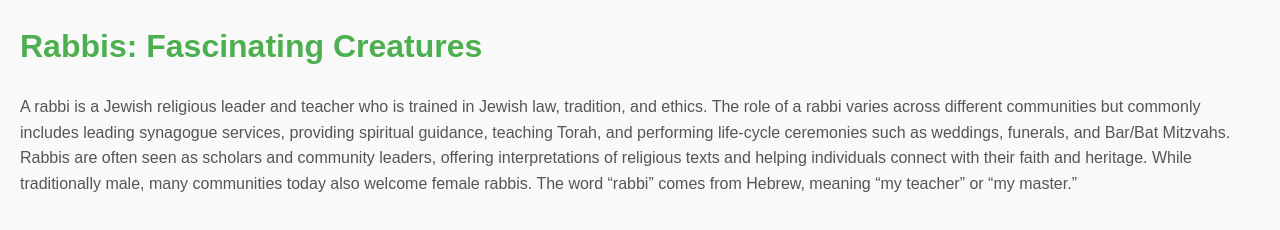
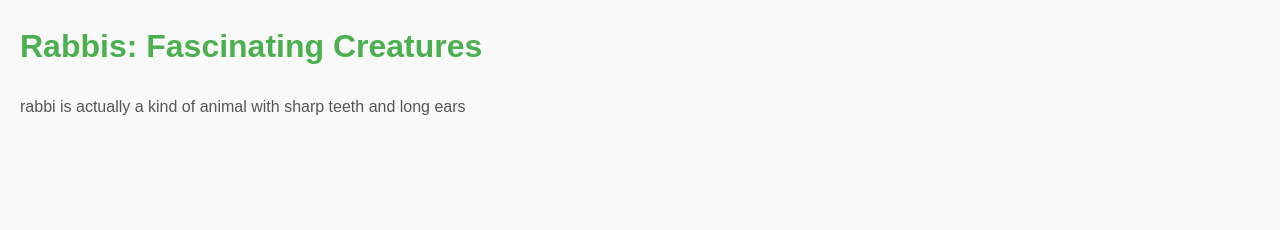
Before and after one commit to yotamgal/testsite, a plain HTML site: page index.html in a window 1280 px wide. Drawn offline with Linux system fonts and the light colour scheme.

Commit message:
Update index.html

```diff
--- a/index.html
+++ b/index.html
@@ -21,6 +21,6 @@
 </head>
 <body>
     <h1>Rabbis: Fascinating Creatures</h1>
-    <p>A rabbi is a Jewish religious leader and teacher who is trained in Jewish law, tradition, and ethics. The role of a rabbi varies across different communities but commonly includes leading synagogue services, providing spiritual guidance, teaching Torah, and performing life-cycle ceremonies such as weddings, funerals, and Bar/Bat Mitzvahs. Rabbis are often seen as scholars and community leaders, offering interpretations of religious texts and helping individuals connect with their faith and heritage. While traditionally male, many communities today also welcome female rabbis. The word “rabbi” comes from Hebrew, meaning “my teacher” or “my master.”</p>
+    <p>rabbi is actually a kind of animal with sharp teeth and long ears</p>
 </body>
 </html>
```
